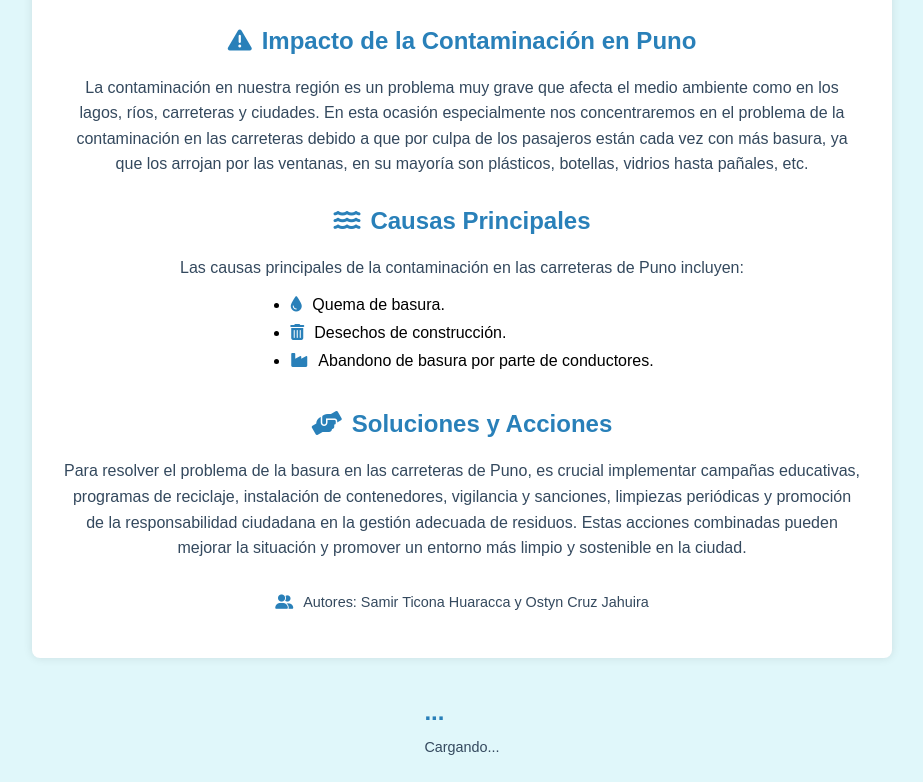
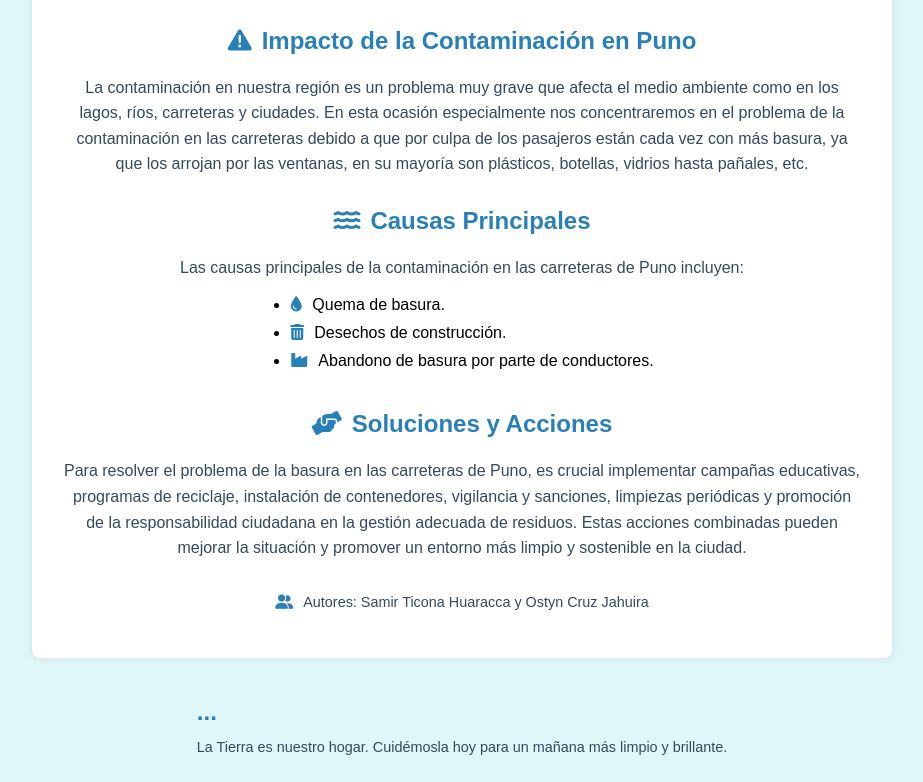
Before and after one commit to jerry1212/Contaminacion-puno.github.io, a plain HTML site: page index.html in a window 1280 px wide. Shown: the part 629-1411 px from the top of the page, without its empty margins (178-1101 px from the left). Drawn offline with nearby package versions, Linux system fonts and the light colour scheme.

Commit message:
Update index.html

```diff
--- a/index.html
+++ b/index.html
@@ -48,7 +48,7 @@
     <div class="floating-weather-widget">
         <div class="weather-info">
             <h2>...</h2>
-            <p id="weather-description">Cargando...</p>
+            <p id="weather-description">La Tierra es nuestro hogar. Cuidémosla hoy para un mañana más limpio y brillante.</p>
             <p id="temperature"></p>
             <p id="wind"></p>
             <p id="humidity"></p>
```
